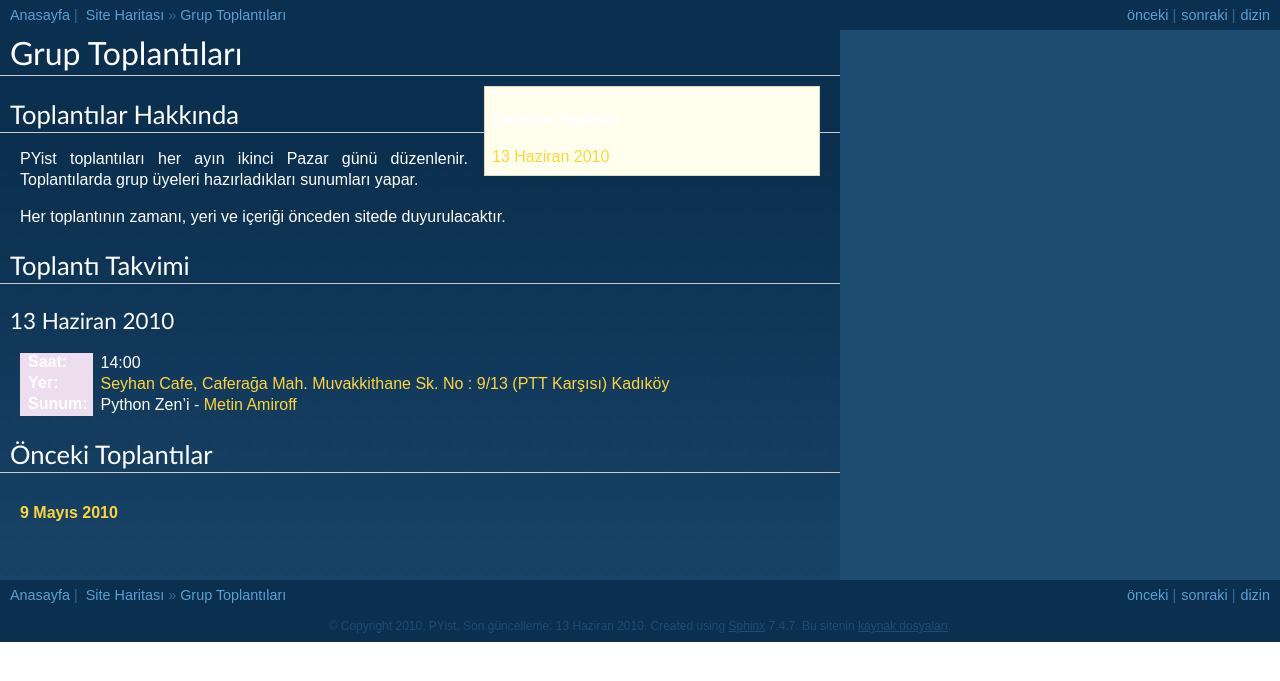
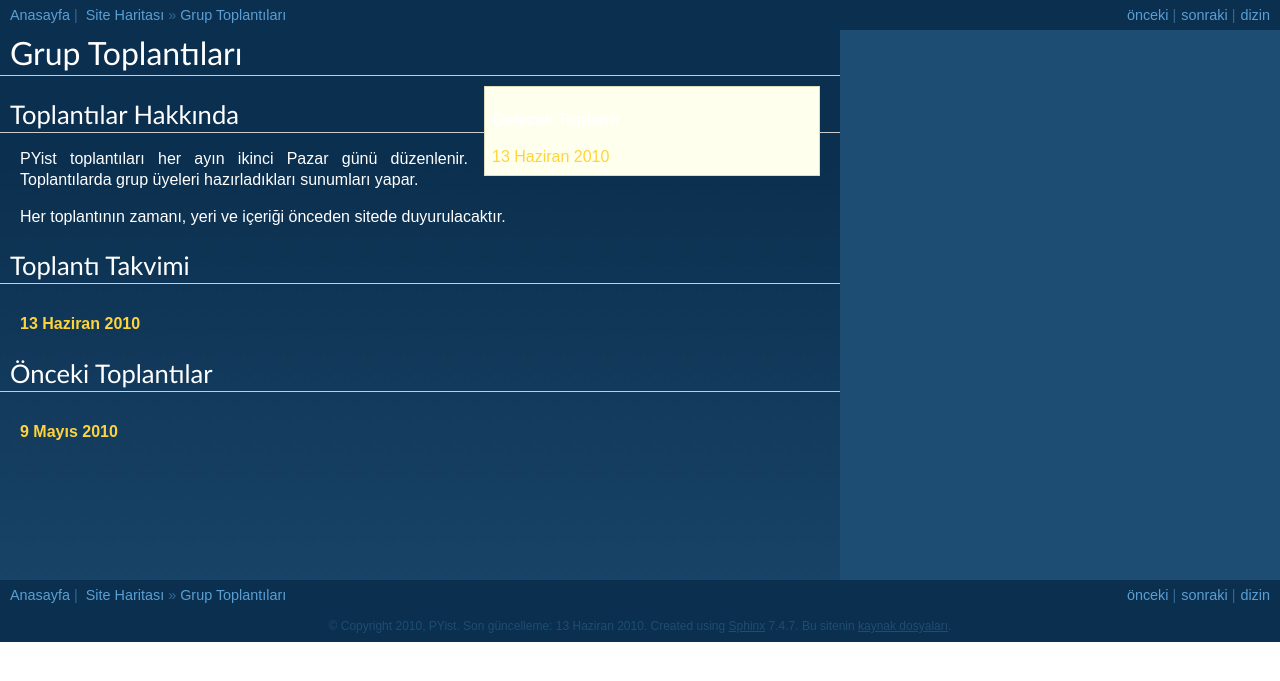
Before and after one commit to mengu/pyist.net, a Sphinx documentation site: the page built from source/meetings.rst, in a window 1280 px wide. Shown: the top 681 px of the page. Built offline with Sphinx 7.4.7, drawn with Linux system fonts in a browser that asks for light colours; formulas are drawn with MathJax 3.

Commit message:
Added meeting report

```diff
--- a/source/meetings.rst
+++ b/source/meetings.rst
@@ -23,15 +23,7 @@
 
 .. _next-meeting:
 
-13 Haziran 2010
-^^^^^^^^^^^^^^^
-
-:Saat:
-    14:00
-:Yer:
-    `Seyhan Cafe, Caferağa Mah. Muvakkithane Sk. No : 9/13 (PTT Karşısı) Kadıköy <http://www.mekanist.net/mekanlar/seyhan-cafe/>`_
-:Sunum:
-    Python Zen'i - |amiroff|_
+.. rubric:: \ :doc:`meetings/20100613`
 
 
 Önceki Toplantılar
```
Also changed, not shown: source/meetings/20100613.rst (added, +38 -0 lines).
